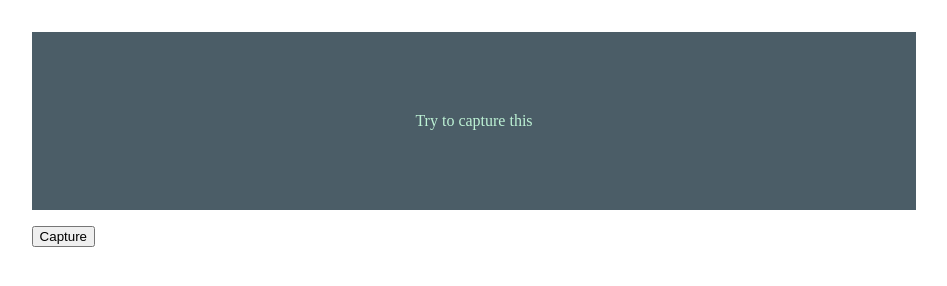
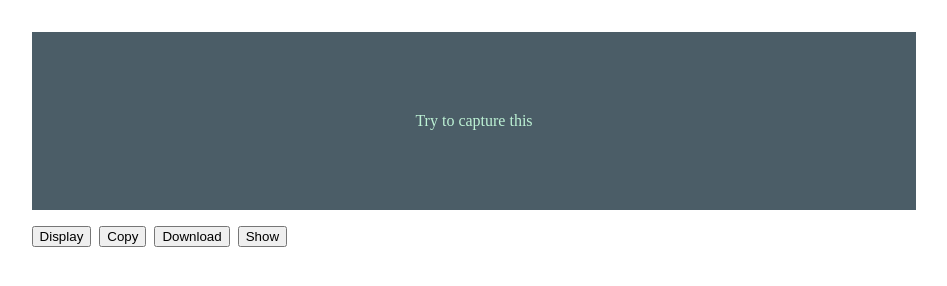
Before and after one commit to marcyvillegas/div-to-pic, a plain HTML site: page index.html in a window 1280 px wide. Shown: the whole page, without its empty margins (166-1113 px from the left). Drawn offline with Linux system fonts and the light colour scheme.

Commit message:
added buttons and logic content

```diff
--- a/index.html
+++ b/index.html
@@ -34,8 +34,13 @@
         .button-container {
             display: flex;
             justify-content: flex-start;
+            gap: 0.5rem;
             margin-top: 1rem;
             margin-bottom: 1rem;
+        }
+
+        button {
+            cursor: pointer;
         }
     </style>
 
@@ -51,11 +56,13 @@
         </div>
 
         <div class="button-container">
-            <button onclick="displayCanvas()" id="button-capture">Capture</button>
+            <button onclick="displayCanvas()">Display</button>
+            <button onclick="">Copy</button>
+            <button onclick="">Download</button>
+            <button onclick="">Show</button>
         </div>
     </div>
 </body>
 
 <script src="/js/main.js"></script>
-
 </html>
--- a/js/main.js
+++ b/js/main.js
@@ -3,6 +3,7 @@
  *
  */
 const wholeContainer = document.querySelector(".whole");
+
 
 const displayCanvas = async () => {
 
```
Also changed, not shown: 1 other file.
